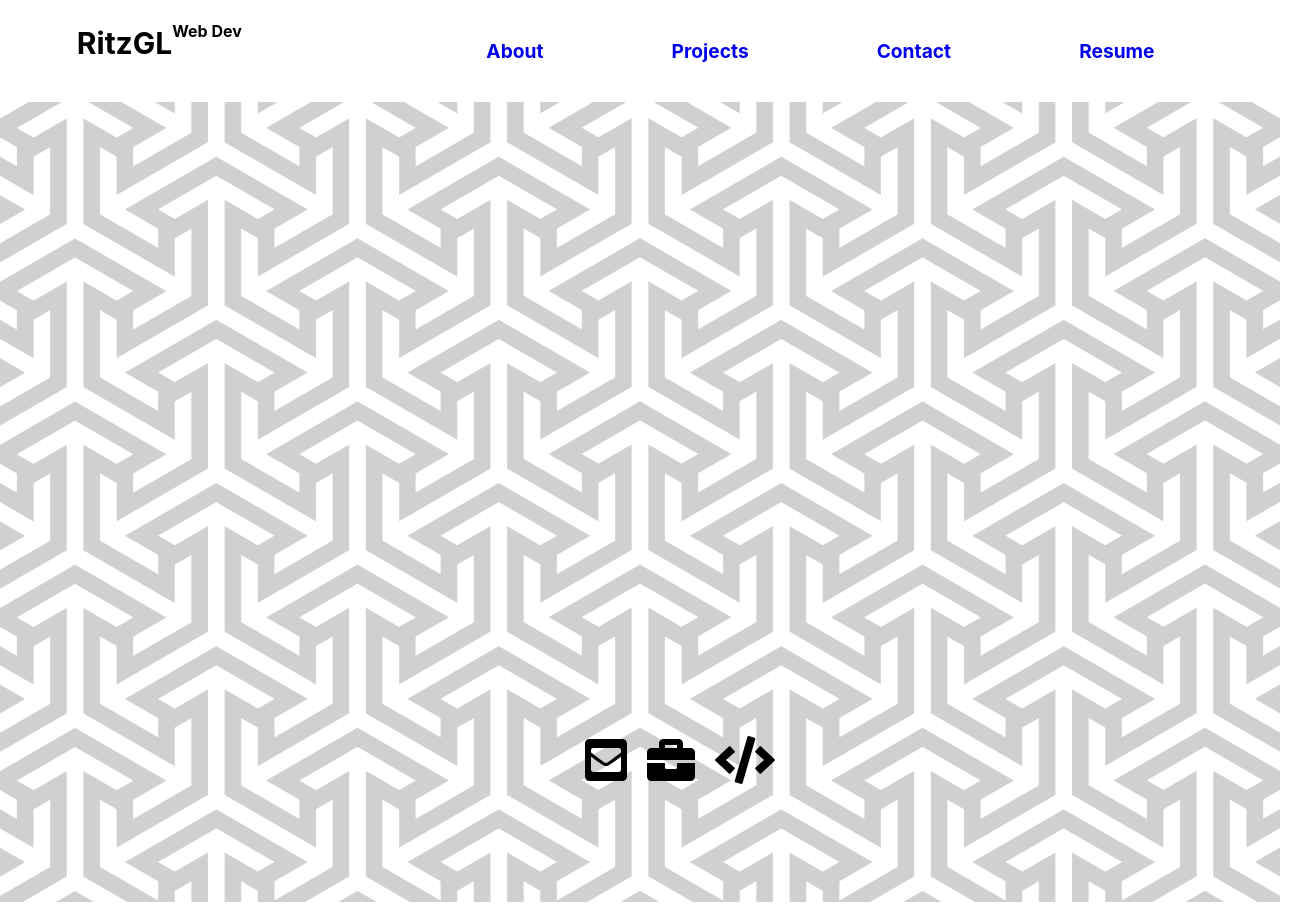
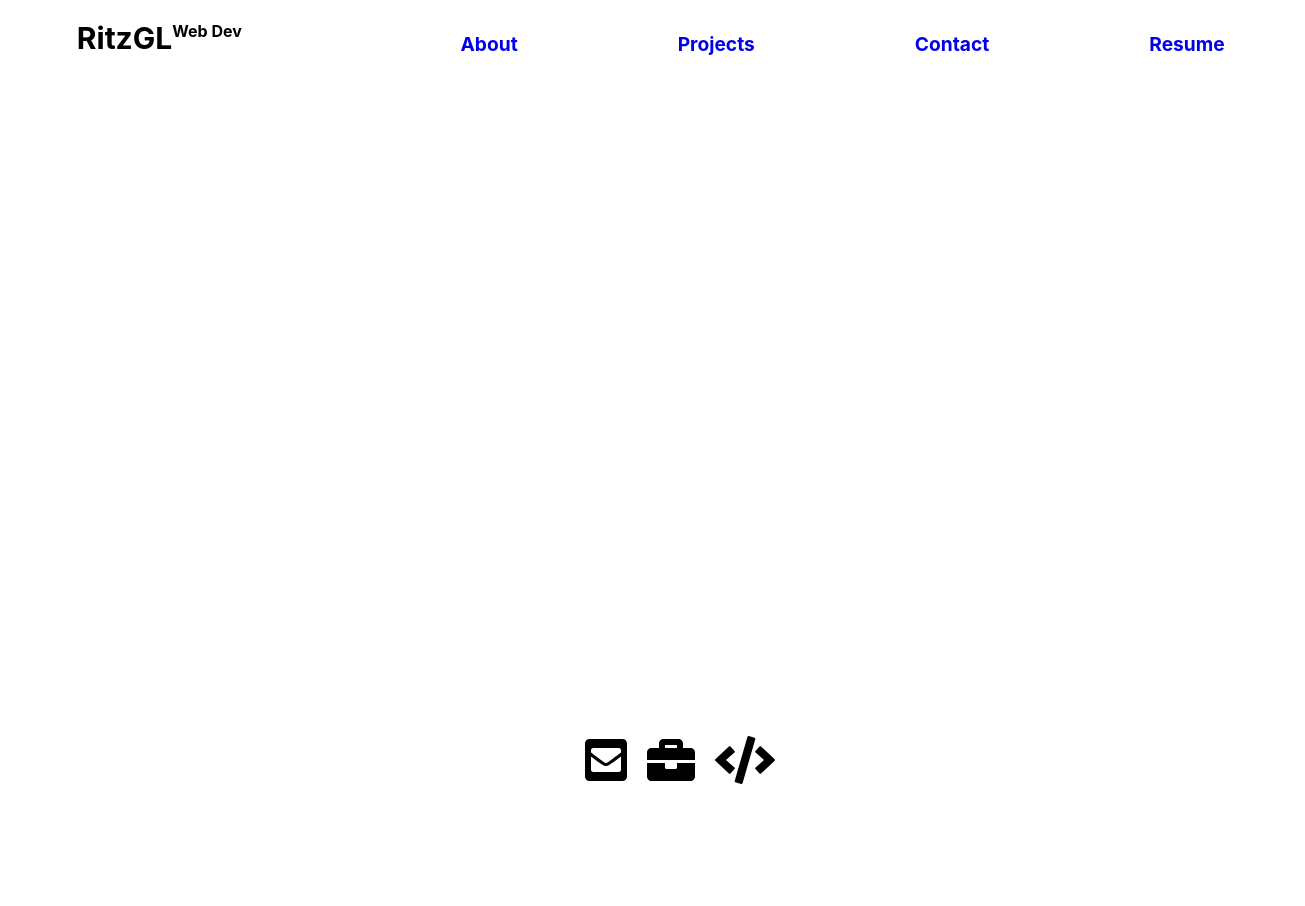
Before and after one commit to RitzGL/react-portfolio, a React (Create React App) app: page / in a window 1280 px wide. Shown: the whole page, 1305 px wide, since content can reach past the window. After the commit the page ends 800 px from the top, so only its background shows below. Built offline with nearby package versions, Linux system fonts and the light colour scheme.

Commit message:
File restructure
Redesigning the portfolio to not include stage area, the navigation component is now nested within the header component, will keep styling minimalist, for development brevity's sake

```diff
--- a/src/App.js
+++ b/src/App.js
@@ -1,13 +1,13 @@
 import "./App.css";
 import Footer from "./components/Footer";
 import Header from "./components/Header";
-import Background from './components/Background'
+
 function App() {
   // This is where the components will be nested and conditionally rendered
   return (
     <>
       <Header />
-      <Background />
+
       <Footer />
     </>
   );
--- a/src/components/Background/index.jsx
+++ /dev/null
@@ -1,13 +0,0 @@
-import React from "react";
-import "./styles.css";
-
-
-function Hero() {
-  return (
-    <div id="container">
-      <img src="hero-banner.jpg" alt="large graphic" className="bg" />
-    </div>
-  );
-}
-
-export default Hero;
--- a/src/components/Background/styles.css
+++ /dev/null
@@ -1,12 +0,0 @@
-#container{
-    width: 100%;
-
-}
-
-img{
-    opacity:0.2;
-    height: 100%;
-    width: 100%;
-    background-repeat: round;
-    padding-top: 1rem;
-}
--- a/src/components/Header/index.jsx
+++ b/src/components/Header/index.jsx
@@ -1,37 +1,19 @@
 import React from "react";
 import "./styles.css";
+import Navigation from "../Navigation";
 // This function will return a header
 // Appears on multiple pages
 // contains links to the other pages
 
 function Header() {
   return (
-    <header>
-      <nav className='navigation'>
+    <header className='navigation'>
         <div className='heading'>
           <h1>RitzGL</h1>
           <h4>Web Dev</h4>
         </div>
-        <ul>
-          <li>
-            <a href="/About"> About </a>
-          </li>
-          <li>
-            <a href="/projects"> Projects </a>
-          </li>
-          <li>
-            <a href="/contact"> Contact </a>
-          </li>
-          <li>
-            <a
-              href="ritz-developer-resume.pdf"
-              download
-            >
-              Resume
-            </a>
-          </li>
-        </ul>
-      </nav>
+        <Navigation />
+
     </header>
   );
 }
--- a/src/components/Header/styles.css
+++ b/src/components/Header/styles.css
@@ -1,36 +1,3 @@
-nav > ul{
-    list-style-type: none;
-    display: flex;
-    align-self: flex-end;
-    padding-left: 15%;
-}
-
-nav > ul > li{
-    padding-left: 4rem;
-    padding-right: 4rem;
-    padding-bottom: 0.45rem;
-}
-
-nav > ul > li > a{
-    text-decoration: none;
-    font-weight: bold;
-    font-size: larger;
-}
-
-nav > ul > li  :hover{
-    text-decoration: underline;
-    color: #0F7173 !important;
-}
-
-nav > ul > li :visited{
-    text-decoration: none;
-    color:black;
-}
-
-h1{
-    font-size: 30px;
-}
-
 .heading{
     display: flex;
 }
--- a/src/components/Navigation/index.jsx
+++ b/src/components/Navigation/index.jsx
@@ -1,4 +1,5 @@
-import React from 'react'
+import React from "react";
+import "./styles.css"
 
 // This function will return a navbar-like element
 // Title/logo
@@ -8,12 +9,30 @@ import React from 'react'
 // Resume
 // This component will be the child of the header
 
-function Navigation(){
-    return(
-        <div>
-            <h2>This is my navigation react element</h2>
-        </div>
-    )
+function Navigation() {
+  return (
+    <aside>
+      <ul>
+          <li>
+            <a href="/About"> About </a>
+          </li>
+          <li>
+            <a href="/projects"> Projects </a>
+          </li>
+          <li>
+            <a href="/contact"> Contact </a>
+          </li>
+          <li>
+            <a
+              href="ritz-developer-resume.pdf"
+              download
+            >
+              Resume
+            </a>
+          </li>
+        </ul>
+    </aside>
+  );
 }
 
 export default Navigation;
--- a/src/components/Navigation/styles.css
+++ b/src/components/Navigation/styles.css
@@ -0,0 +1,32 @@
+aside > ul{
+    list-style-type: none;
+    display: flex;
+    align-self: flex-end;
+    padding-left: 15%;
+}
+
+aside > ul > li{
+    padding-left: 5rem;
+    padding-right: 5rem;
+    padding-top: 1rem;
+}
+
+aside > ul > li > a{
+    text-decoration: none;
+    font-weight: bold;
+    font-size: larger;
+}
+
+aside > ul > li  :hover{
+    text-decoration: underline;
+    color: #0F7173 !important;
+}
+
+aside > ul > li :visited{
+    text-decoration: none;
+    color:black;
+}
+
+h1{
+    font-size: 30px;
+}
```
Also changed, not shown: TODO.txt, public/hero-banner.jpg (deleted). Lines whose indentation alone changed are shown as unchanged.
